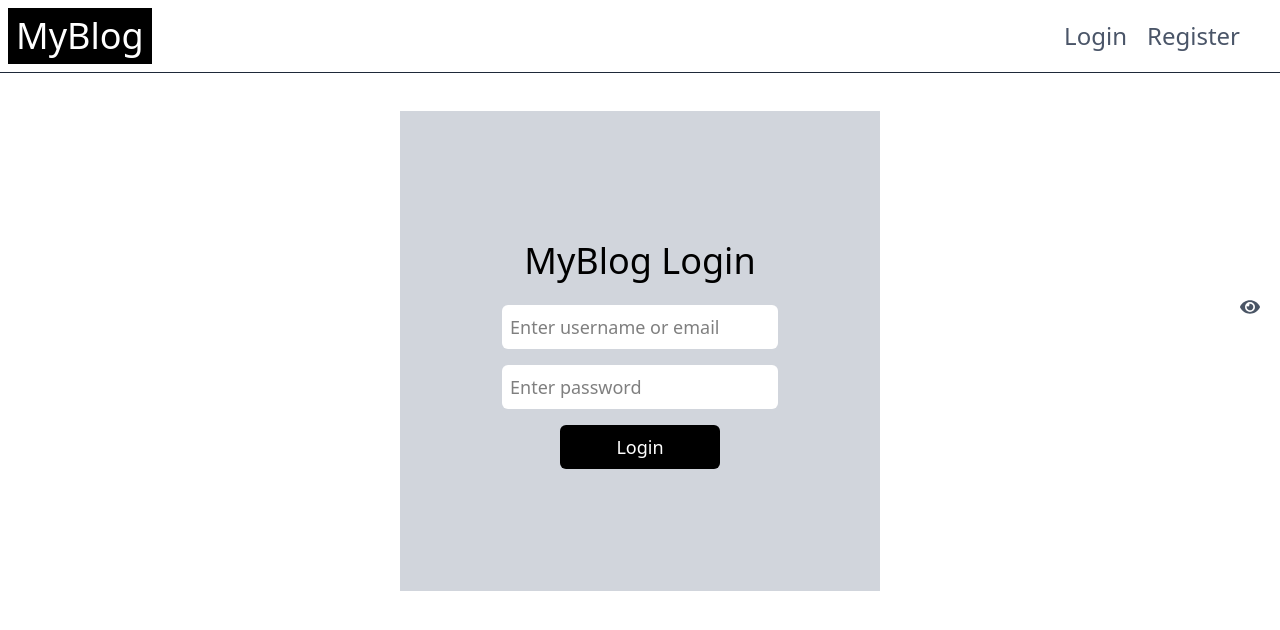
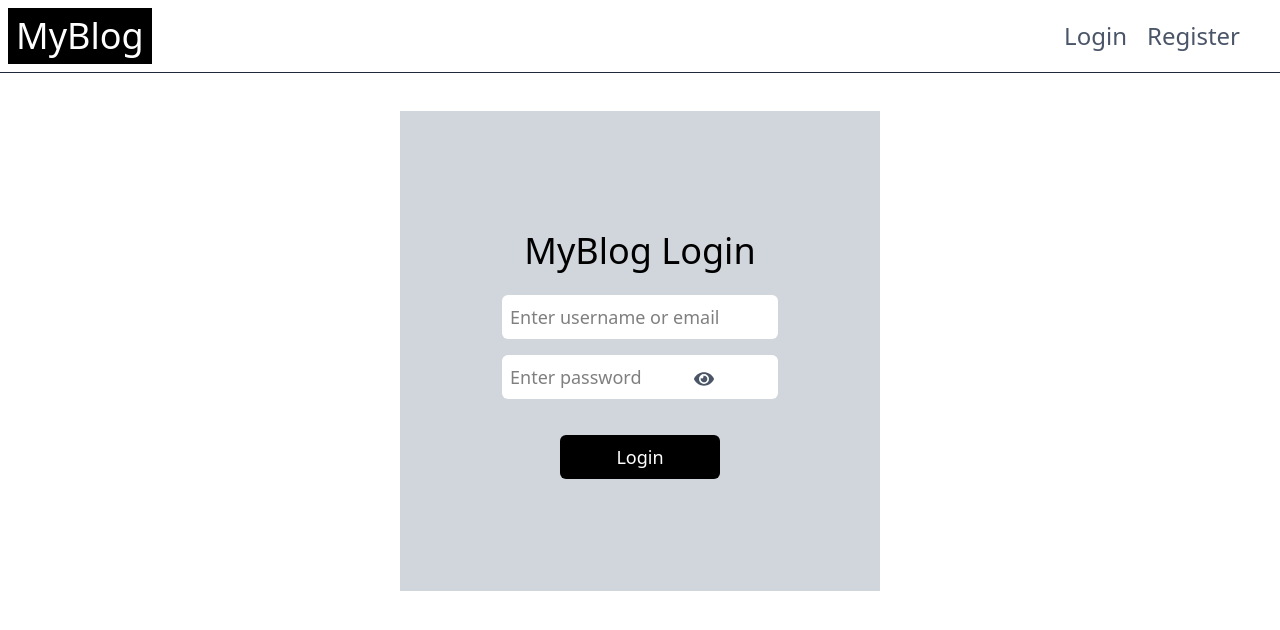
Before and after one commit to ParasharM007/Blog-Fe, a React (Vite) app: page /login in a window 1280 px wide. Shown: the top 630 px of the page. Built offline with nearby package versions, Linux system fonts and the light colour scheme; no server answers.

Commit message:
small fixes

```diff
--- a/src/components/Login.jsx
+++ b/src/components/Login.jsx
@@ -88,19 +88,21 @@ function Login() {
             className='m-2 p-2 text-lg bg-white rounded-md outline-none'
             onChange={(e) => setEmail(e.target.value)}
           />
+<div>
 
           <input type={showPassword?('text'):('password')}
             required={true}
             placeholder='Enter password '
-            className='m-2 p-2 text-lg bg-white rounded-md outline-none'
+            className='m-2 p-2 text-lg bg-white rounded-md outline-none relative'
             onChange={(e) => setPassword(e.target.value)}
-          />
+            />
            <div
-      className="absolute right-5 top-1/2 transform -translate-y-1/2 cursor-pointer text-gray-600"
+      className="relative left-50 bottom-7 transform -translate-y-1/2 cursor-pointer text-gray-600"
       onClick={() => setShowPassword(prev => !prev)}
-    >
+      >
       {showPassword ? <FaEyeSlash size={20} /> : <FaEye size={20} />}
     </div>
+      </div>
           <button type="submit" className='m-2 p-2 w-40 cursor-pointer bg-black text-white text-lg hover:bg-purple-800   rounded-md outline-none'>Login</button>
         </form>
       </div>
```
